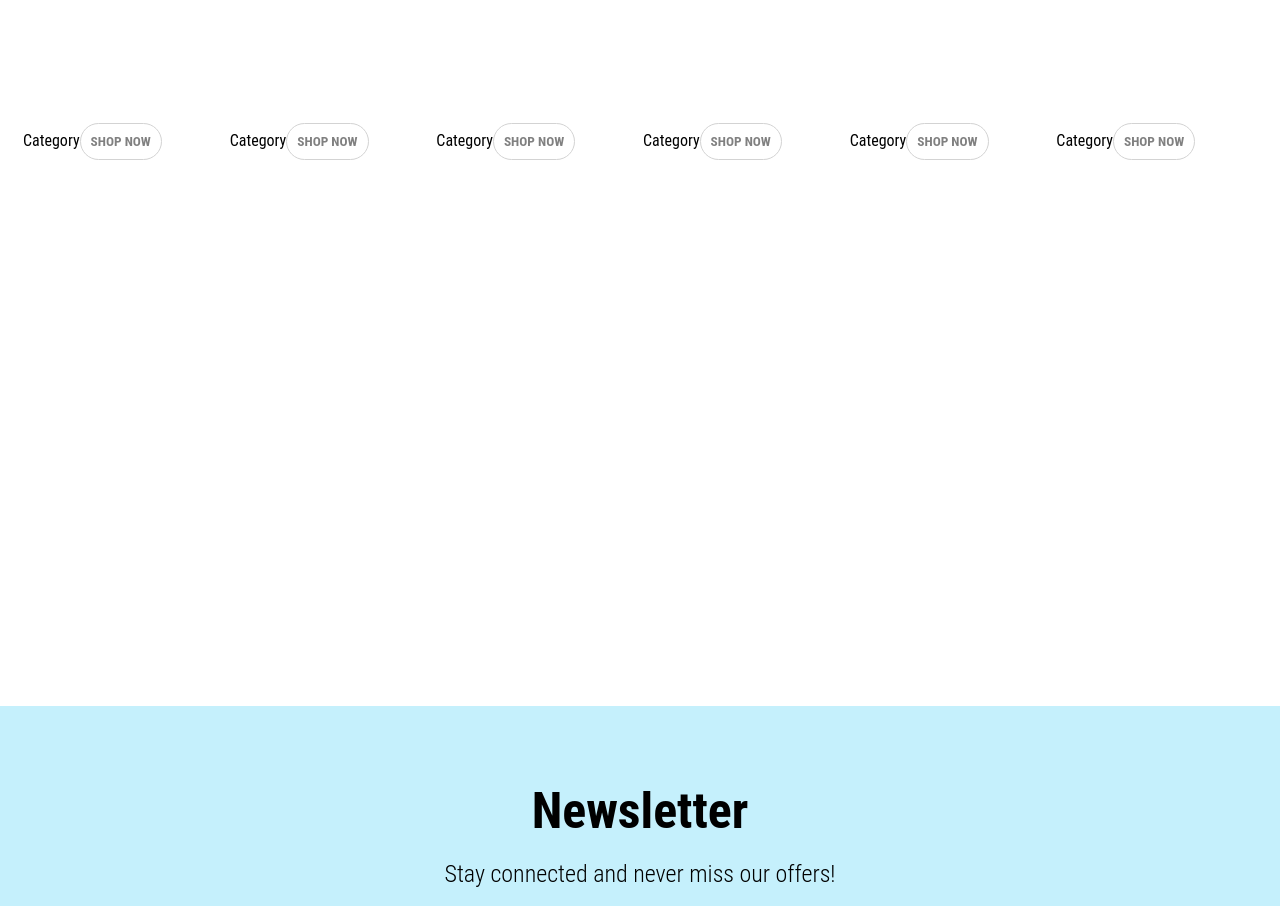
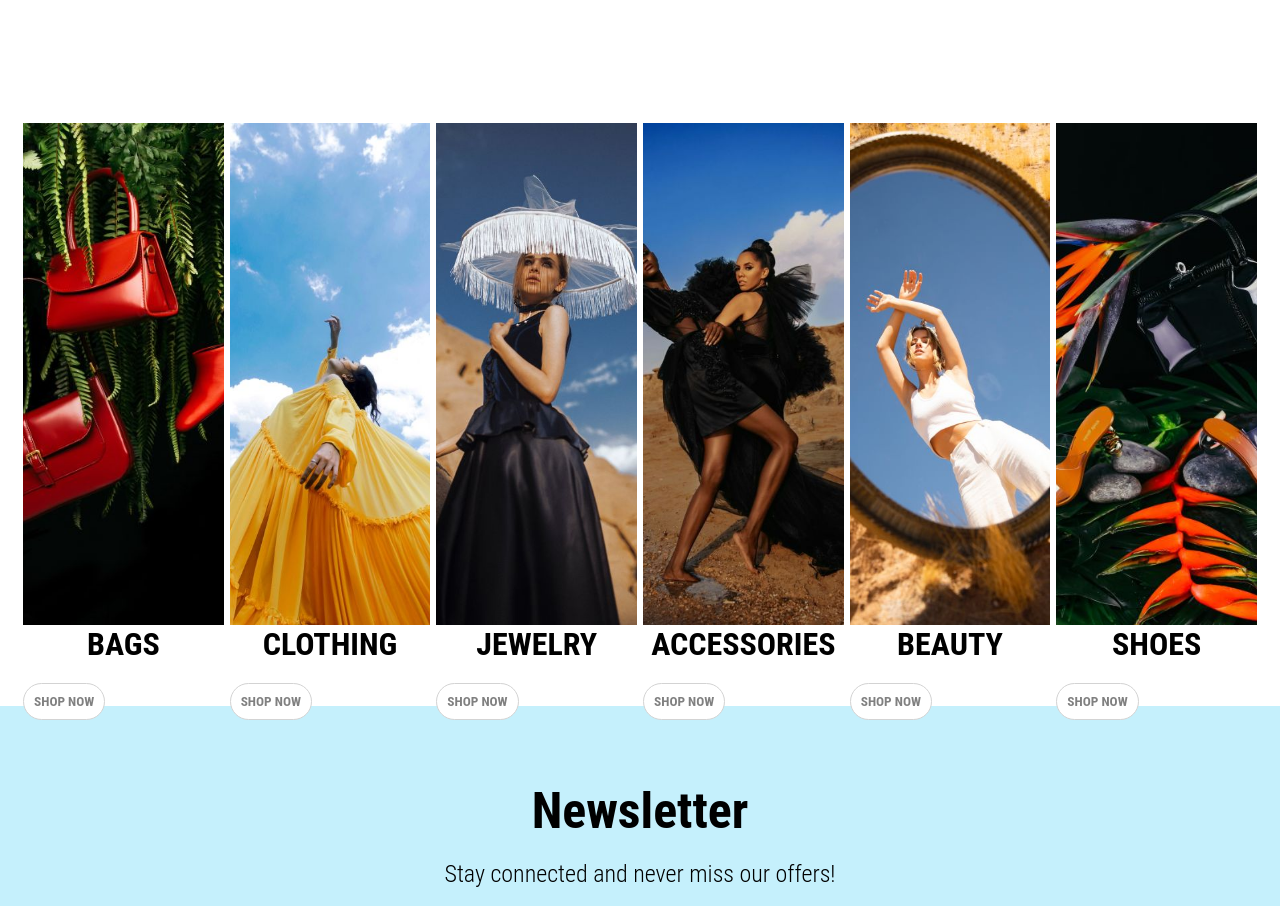
Before and after one commit to loretari/MERN-ecommerce, a React (Create React App) app in the folder client/: page / in a window 1280 px wide. Shown: the part 820-1726 px from the top of the page. Built offline with nearby package versions, Linux system fonts and the light colour scheme; a web font is replaced by a local one.

Commit message:
init: change Category in Categories component

```diff
--- a/client/src/components/Categories/Categories.js
+++ b/client/src/components/Categories/Categories.js
@@ -7,7 +7,7 @@ const Categories = () => {
     return(
         <div className= "categories-container">
             {categories.map(item => (
-                <Category item = {item.id}/>
+                <Category item = {item} key = {item.id}/>
             ))}
             </div>
     )
--- a/client/src/components/Categories/Category.js
+++ b/client/src/components/Categories/Category.js
@@ -1,10 +1,13 @@
 import React from "react";
 import "./category.css";
 
-const Category = () => {
+const Category = ({ item }) => {
     return (
       <div className= "category-container">
-          Category
+          <div className= "category-info">
+              <img className= "category-images" src={item.img} alt= "categoryImg"/>
+              <h1 className= "category-tittle">{item.title}</h1>
+          </div>
           <button className= "category-button">SHOP NOW</button>
       </div>
     )
```
